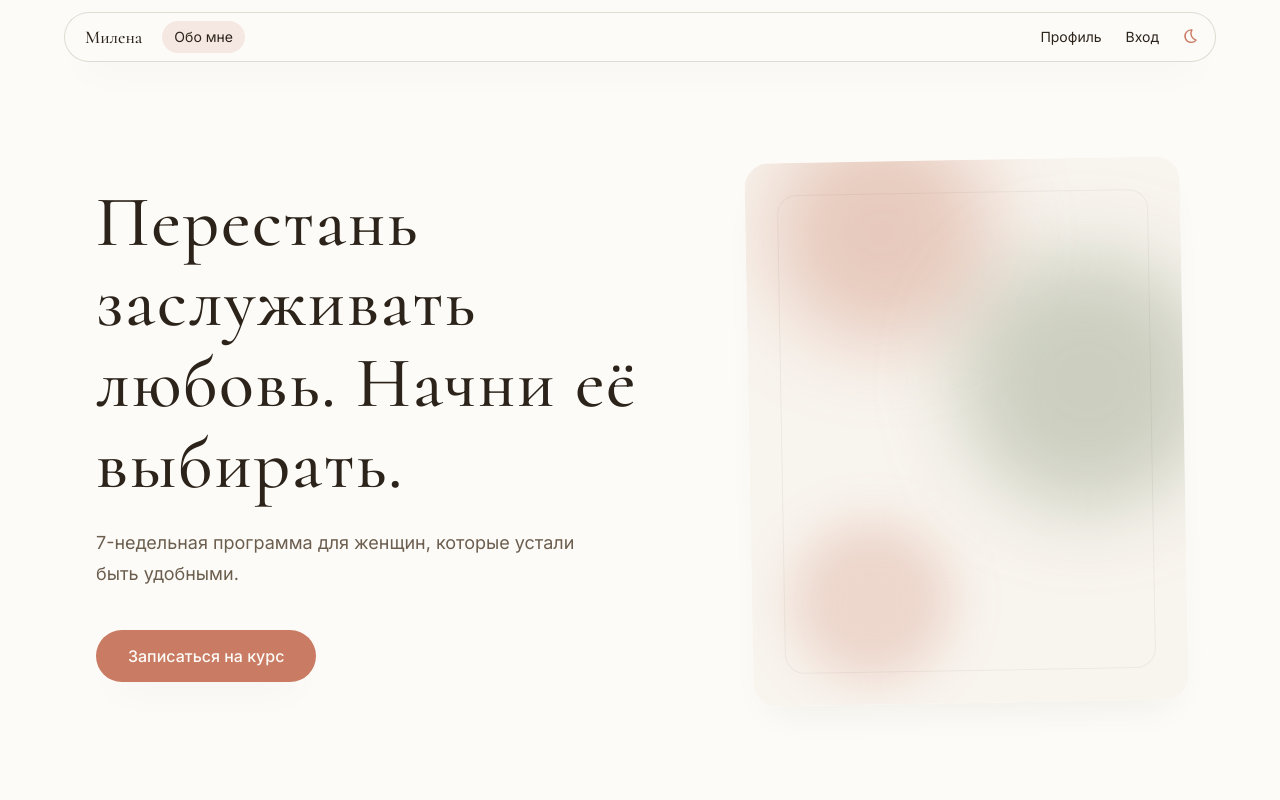
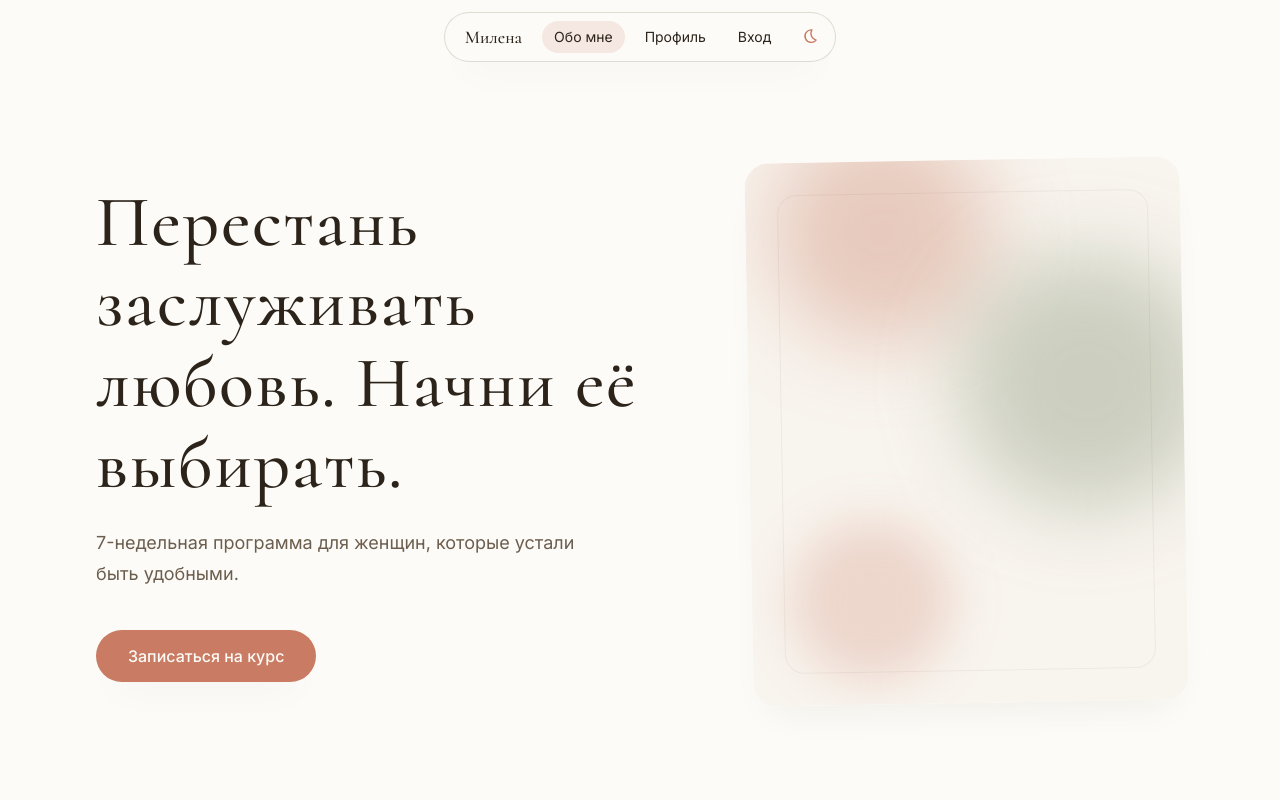
Before and after one commit to vlx0/prosto, a Next.js app: page / in a window 1280 px wide. Shown: the top 800 px of the page. Built offline with nearby package versions, Linux system fonts and the light colour scheme.

Commit message:
Close the empty gap in the menu.
Co-authored-by: Cursor <cursoragent@cursor.com>

```diff
--- a/components/Hotbar.tsx
+++ b/components/Hotbar.tsx
@@ -36,7 +36,7 @@ export function Hotbar() {
     <header className="fixed inset-x-0 top-0 z-40 px-2 pt-3 sm:px-3 md:px-6">
       <nav
         aria-label={content.nav.label}
-        className="mx-auto grid w-full max-w-6xl grid-cols-[auto_minmax(0,1fr)_auto] items-center gap-1 rounded-full border border-sage/30 bg-paper/85 px-1.5 py-1.5 shadow-soft backdrop-blur-md sm:gap-2 sm:px-2"
+        className="mx-auto flex w-fit max-w-full flex-nowrap items-center gap-1 rounded-full border border-sage/30 bg-paper/85 px-1.5 py-1.5 shadow-soft backdrop-blur-md sm:gap-2 sm:px-2"
       >
         <a
           href={sitePath("/#start")}
@@ -44,7 +44,6 @@ export function Hotbar() {
         >
           {content.nav.brand}
         </a>
-        <div className="nav-scroll flex min-w-0 flex-nowrap items-center gap-1 overflow-x-auto">
         {content.nav.items.map((item) => {
           const href = item.href.startsWith("#")
             ? sitePath(`/${item.href}`)
@@ -59,17 +58,13 @@ export function Hotbar() {
               href={href}
               aria-current={current ? "true" : undefined}
               className={`shrink-0 whitespace-nowrap rounded-full px-1 py-1.5 text-sm transition-colors focus-visible:outline focus-visible:outline-2 focus-visible:outline-offset-2 focus-visible:outline-accent sm:px-3 ${
-                  current
-                    ? "bg-accent/15 text-ink"
-                    : "text-muted hover:text-ink"
+                current ? "bg-accent/15 text-ink" : "text-muted hover:text-ink"
               }`}
             >
               {item.label}
             </a>
           );
         })}
-        </div>
-        <div className="flex items-center">
         <a
           href={sitePath(`/${content.nav.profile.href}`)}
           className="shrink-0 whitespace-nowrap rounded-full px-1.5 py-1.5 text-sm text-ink focus-visible:outline focus-visible:outline-2 focus-visible:outline-offset-2 focus-visible:outline-accent sm:px-3"
@@ -83,7 +78,6 @@ export function Hotbar() {
           {content.nav.login.label}
         </a>
         <ThemeToggle />
-        </div>
       </nav>
     </header>
   );
```
Lines whose indentation alone changed are shown as unchanged.
